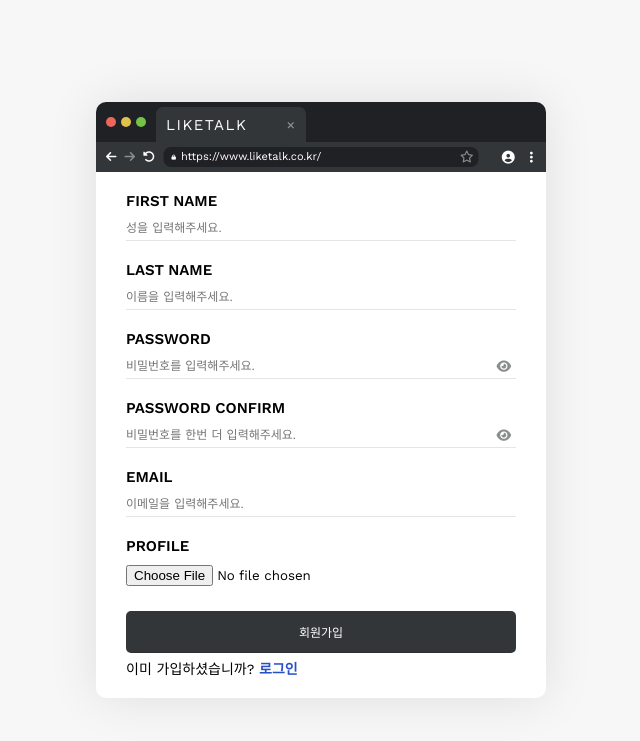
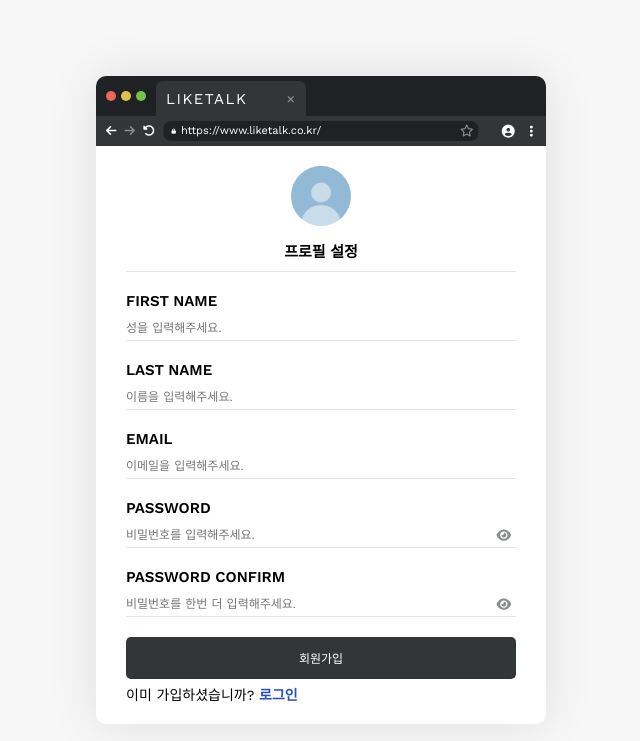
Before and after one commit to jiwooproity/Like-Talk, a PHP site: page / in a window 1280 px wide. Shown: the top 741 px of the page, without its empty margins (319-959 px from the left). Run offline with PHP 8.4, Linux system fonts and the light colour scheme; some libraries are stand-ins or nearby versions.

Commit message:
프로필 미리보기 및 기본 프로필 적용

```diff
--- a/LikeTalk/css/main.css
+++ b/LikeTalk/css/main.css
@@ -225,6 +225,89 @@ form {
     flex-direction: column;
 }
 
+.profile__frame {
+    width: 100%;
+
+    position: relative;
+
+    display: flex;
+    flex-direction: column;
+    justify-content: center;
+    align-items: center;
+
+    border-bottom: 1px solid rgba(0, 0, 0, 0.1);
+}
+
+.delete__frame {
+    font-size: 12px;
+
+    width: 60px;
+    height: 60px;
+    position: absolute;
+    top: 0;
+    left: 50%;
+    transform: translateX(-50%);
+
+    display: flex;
+    justify-content: center;
+    align-items: center;
+
+    border-radius: 50%;
+
+    display: none;
+
+    color: var(--white);
+}
+
+.profile__frame div span {
+    width: 60px;
+    height: 60px;
+    display: flex;
+    justify-content: center;
+    align-items: center;
+    color: white;
+}
+
+.profile__frame.active:hover .delete__frame {
+    display: block;
+
+    background-color: rgba(0, 0, 0, 0.5);
+
+    cursor: pointer;
+}
+
+.profile__field {
+    width: 100%;
+    padding-top: 20px;
+
+    display: flex;
+    justify-content: center;
+    align-items: center;
+}
+
+.profile__field label {
+    font-size: 15px;
+    font-weight: 700;
+    text-transform: uppercase;
+
+    padding: 0px 0px 10px 0px;
+}
+
+.input__profile {
+    position: relative;
+}
+
+.profile__field label img {
+    width: 60px;
+    height: 60px;
+
+    cursor: pointer;
+}
+
+.profile__field input[type="file"] {
+    display: none;
+}
+
 .field label {
     font-size: 15px;
     font-weight: 700;
--- a/LikeTalk/index.php
+++ b/LikeTalk/index.php
@@ -14,8 +14,20 @@
                 include_once "php/mac_header.php";
             ?>
             <div class="media__height">
-                <form action="#" enctype="multipart/form-data">
+                <form action="#" name="register__form" enctype="multipart/form-data">
                     <div class="error__text"></div>
+                    <div class="profile__field">
+                        <div class="profile__frame">
+                            <label class="input__profile" for="input__profile">
+                                <img class="preview__profile" id="preview__profile" src="img/none_profile.jpg">
+                            </label>
+                            <div class="delete__frame">
+                                <span>삭제</span>
+                            </div>
+                            <input id="input__profile" accpet="image/*" name="image" type="file" onchange="readURL(this)" onchangerequired />
+                            <label>프로필 설정</label>
+                        </div>
+                    </div>
                     <div class="field">
                         <label>First Name</label>
                         <input name="fname" type="text" placeholder="성을 입력해주세요." required />
@@ -23,6 +35,10 @@
                     <div class="field">
                         <label>Last Name</label>
                         <input name="lname" type="text" placeholder="이름을 입력해주세요." required />
+                    </div>
+                    <div class="field">
+                        <label>Email</label>
+                        <input name="email" type="text" placeholder="이메일을 입력해주세요." required />
                     </div>
                     <div class="field">
                         <label>Password</label>
@@ -33,14 +49,6 @@
                         <label>Password Confirm</label>
                         <input name="password__confirm" type="password" placeholder="비밀번호를 한번 더 입력해주세요." required />
                         <i class="fas fa-eye"></i>
-                    </div>
-                    <div class="field">
-                        <label>Email</label>
-                        <input name="email" type="text" placeholder="이메일을 입력해주세요." required />
-                    </div>
-                    <div class="field">
-                        <label>Profile</label>
-                        <input name="image" type="file" required />
                     </div>
                     <div class="field">
                         <input class="submit" type="submit" value="회원가입" />
--- a/LikeTalk/js/signup.js
+++ b/LikeTalk/js/signup.js
@@ -1,6 +1,8 @@
 const form = document.querySelector('.form__signup form');
 const continueBtn = form.querySelector('.submit');
 const errorText = document.querySelector('.error__text');
+const inputProfile = document.querySelector('.input__profile input');
+const deleteFrame = document.querySelector('.delete__frame');
 
 form.onsubmit = (e) => {
     e.preventDefault(); // 다시 시작 차단
@@ -27,3 +29,26 @@ continueBtn.addEventListener('click', () => {
     let formData = new FormData(form);
     xhr.send(formData);
 })
+
+function readURL(input) {
+    if(input.files && input.files[0]) {
+        let reader = new FileReader();
+        reader.onload = function(e) {
+            document.getElementById('preview__profile').src = e.target.result;
+            document.querySelector('.profile__frame').classList.add('active');
+        };
+
+        reader.readAsDataURL(input.files[0]);
+    } else {
+        document.getElementById('preview__profile').src = "img/none_profile.jpg";
+    }
+}
+
+deleteFrame.addEventListener('click', () => {
+    document.querySelector('.profile__frame').classList.remove('active');
+    document.getElementById('preview__profile').src = "img/none_profile.jpg";
+
+    const inputImage = document.getElementById('input__profile');
+    inputImage.select();
+    document.selection.clear();
+})
--- a/LikeTalk/php/config.php
+++ b/LikeTalk/php/config.php
@@ -1,7 +1,7 @@
 <?php
     //데이터베이스 연동 PHP
-    //$conn = mysqli_connect("localhost", "jiwooproity", "mirrorstale1!", "jiwooproity");
-    $conn = mysqli_connect("127.0.0.1", "root", "jiwooity1", "chat");
+    $conn = mysqli_connect("localhost", "jiwooproity", "mirrorstale1!", "jiwooproity");
+    //$conn = mysqli_connect("127.0.0.1", "root", "jiwooity1", "chat");
 
     if(!$conn) {
         echo "Database connected" . mysqli_connect_error();
```
Also changed, not shown: LikeTalk/php/signup.php (+22 -5 lines), LikeTalk/img/1639158640151d8f5cb9509b5748f9e1da7766442ae48c29c3e15960ef6edee453e23ecada79b8ca6d822e2df1cba953e4c4d93b0d17653a0a82a3d6e606c43eef6c923d87beac6d5f1c1203afbe0245fa9e1188d9.png (added), LikeTalk/img/16391597193.gif (added), LikeTalk/img/1639161950french-dispatch-cycling.jpg (added), LikeTalk/img/163916206117c61bf56d3ff21e953b4916e57966ef.png (added), LikeTalk/img/1639164954BraveGirls_(17).jpg (added), LikeTalk/img/1639165092IMG_20210904_202417.jpg (added), LikeTalk/img/1639207562BraveGirls_(10).jpg (added), LikeTalk/img/16392120691636993631.jpg (added), LikeTalk/img/1639212280BraveGirls_(10).jpg (added), LikeTalk/img/16392127391636993709.jpg (added), LikeTalk/img/16392129901636993709.jpg (added), LikeTalk/img/1639213118french-dispatch-cycling.jpg (added), LikeTalk/img/16392131471636993709.jpg (added), 1 more files.
